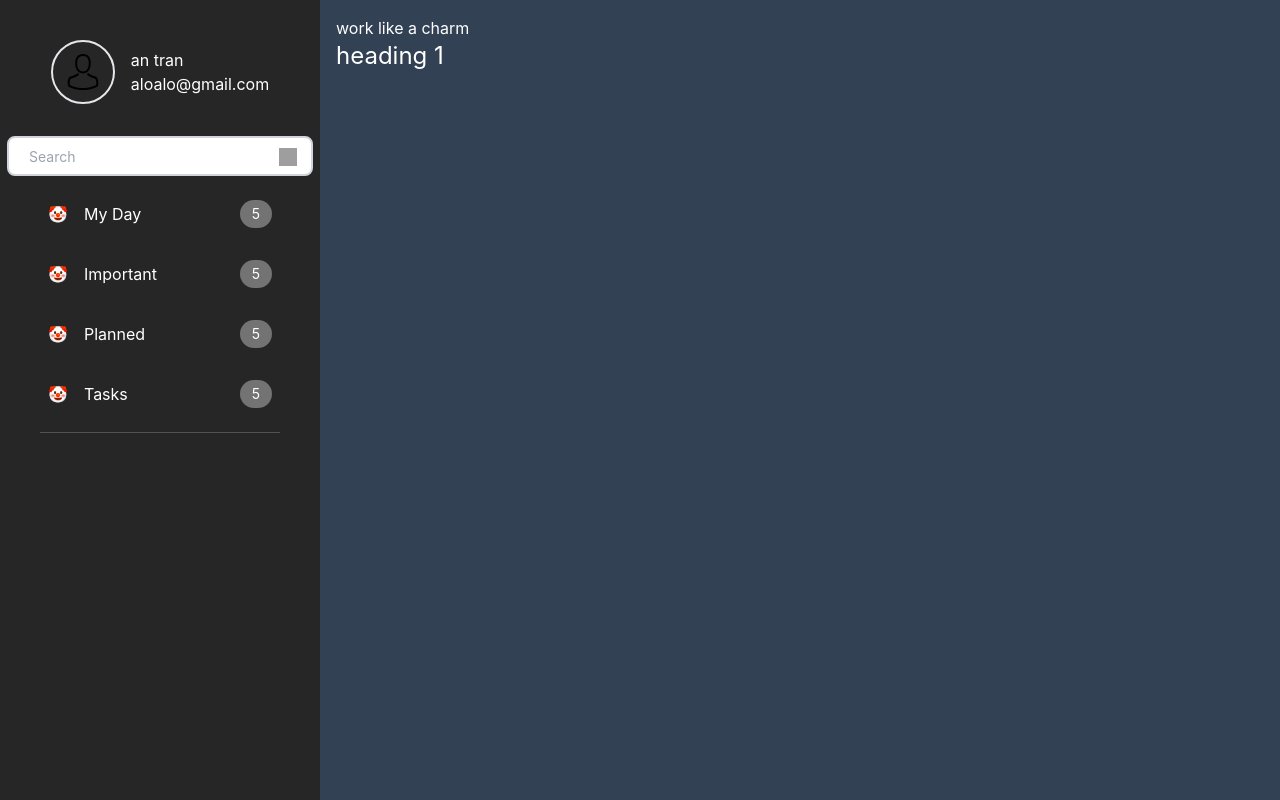
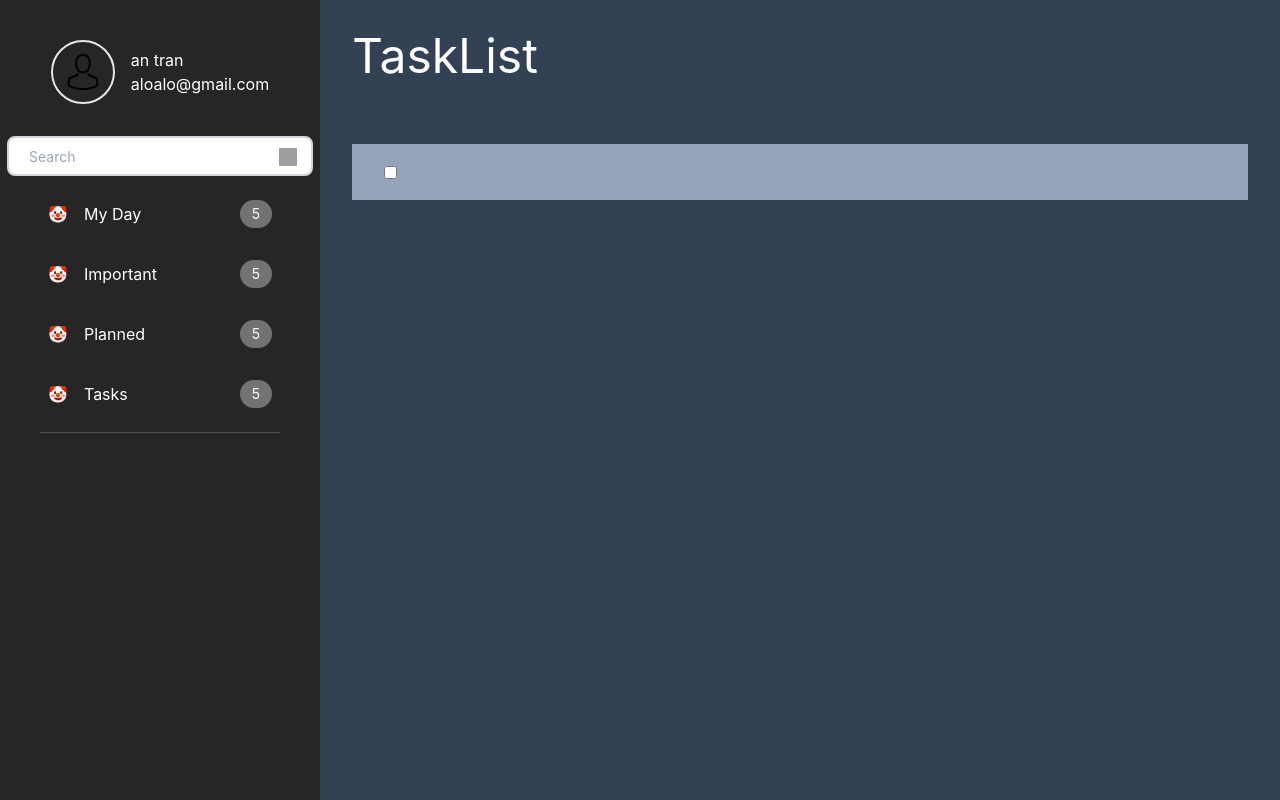
Before and after one commit to 2AD2H/todo-react, a Next.js app: page / in a window 1280 px wide. Built offline with nearby package versions, Linux system fonts and the light colour scheme; grey boxes are pictures that could not be loaded.

Commit message:
feat: start working on Content

```diff
--- a/components/content.js
+++ b/components/content.js
@@ -1,8 +1,13 @@
+import Task from './task'
+
 const Content = (props) => {
   return (
-    <div>
-      work like a charm
-      <p className="text-2xl text-white">heading 1</p>
+    <div className="text-white px-8 py-8">
+      <p className="text-5xl">TaskList</p>
+      <div className="h-full w-full flex flex-col gap-2 pt-16">
+        <Task>
+        </Task>
+      </div>
     </div>
   )
 }
--- a/components/layout.js
+++ b/components/layout.js
@@ -1,11 +1,11 @@
-import Content from './Content'
+import Content from './content'
 import Sidebar from './sidebar'
 
 export default function Layout({ children }) {
   return (
     <div className="h-screen flex flex-row justify-start">
       <Sidebar></Sidebar>
-      <div className="bg-slate-700 flex-1 p-4 text-white ">
+      <div className="bg-slate-700 flex-1">
         <Content></Content>
       </div>
     </div>
--- /dev/null
+++ b/components/task.js
@@ -0,0 +1,10 @@
+const Task = (props) => {
+  return (
+    <div className="flex gap-4 bg-slate-400 px-8 py-3">
+      <div className="h-8 flex items-center">
+        <input type="checkbox" />
+      </div>
+    </div>
+  )
+}
+export default Task
```
